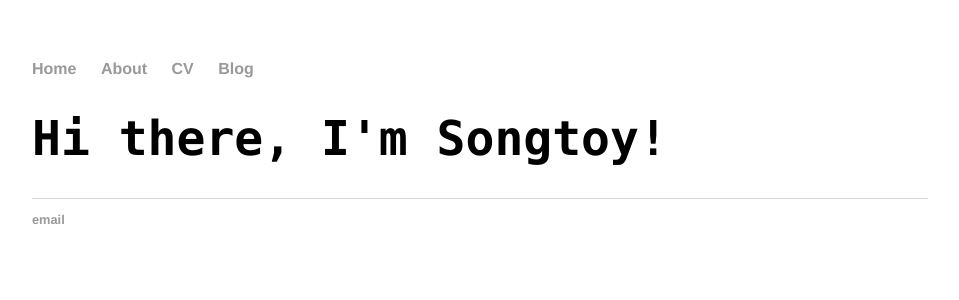
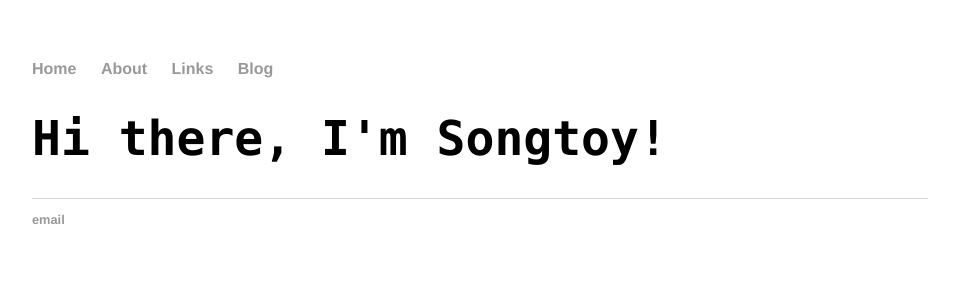
Before and after one commit to songtoy/songtoy, a Jekyll site: the page built from index.html, in a window 1280 px wide. Shown: the top 300 px of the page, without its empty margins (160-1119 px from the left). Built offline with Jekyll 4.4.1, drawn with Linux system fonts in a browser that asks for light colours.

Commit message:
Update default.html

```diff
--- a/_layouts/default.html
+++ b/_layouts/default.html
@@ -10,7 +10,7 @@
     		<ul>
         		<li><a href="/">Home</a></li>
 	        	<li><a href="/about">About</a></li>
-        		<li><a href="/cv">CV</a></li>
+        		<li><a href="/link">Links</a></li>
         		<li><a href="/blog">Blog</a></li>
     		</ul>
 		</nav>
```
